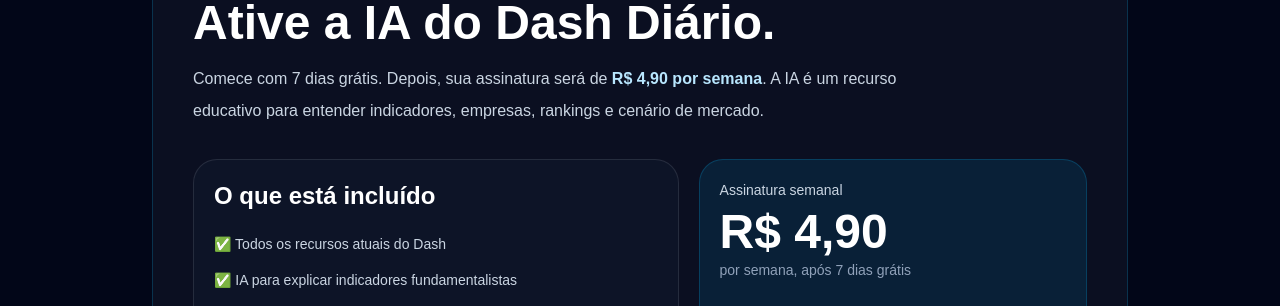
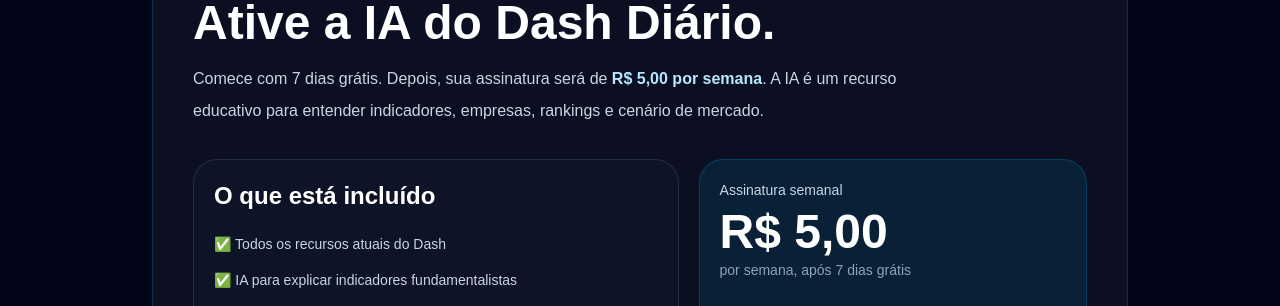
Before and after one commit to cavalheirocaroline0-cyber/radar-fundamentalista, a Next.js app in the folder frontend/: page /checkout in a window 1280 px wide. Shown: the part 207-513 px from the top of the page. Built offline with nearby package versions, Linux system fonts and the light colour scheme; no server answers.

Commit message:
Ajusta oferta premium para cinco reais semanais

```diff
--- a/frontend/src/app/checkout/page.tsx
+++ b/frontend/src/app/checkout/page.tsx
@@ -20,7 +20,7 @@ export default function CheckoutPage() {
 
           <p className="mt-4 max-w-3xl text-base leading-8 text-slate-300">
             Comece com 7 dias grátis. Depois, sua assinatura será de
-            <strong className="text-sky-200"> R$ 4,90 por semana</strong>.
+            <strong className="text-sky-200"> R$ 5,00 por semana</strong>.
             A IA é um recurso educativo para entender indicadores, empresas,
             rankings e cenário de mercado.
           </p>
@@ -51,7 +51,7 @@ export default function CheckoutPage() {
               </p>
 
               <p className="mt-2 text-5xl font-black text-white">
-                R$ 4,90
+                R$ 5,00
               </p>
 
               <p className="mt-1 text-sm text-slate-400">
--- a/frontend/src/app/ia/page.tsx
+++ b/frontend/src/app/ia/page.tsx
@@ -149,7 +149,7 @@ export default function IAPage() {
             <p className="mt-4 max-w-3xl text-base leading-8 text-slate-300">
               Você pode continuar usando o Dash gratuitamente para acompanhar empresas,
               rankings, indicadores e watchlist. Para usar a IA, ative o Premium com
-              7 dias grátis e depois R$ 4,90 por semana.
+              7 dias grátis e depois R$ 5,00 por semana.
             </p>
 
             <div className="mt-8 grid gap-5 md:grid-cols-2">
@@ -176,7 +176,7 @@ export default function IAPage() {
                 </h2>
 
                 <p className="mt-3 text-sm leading-7 text-slate-300">
-                  Primeira semana grátis. Depois, R$ 4,90 por semana.
+                  Primeira semana grátis. Depois, R$ 5,00 por semana.
                 </p>
 
                 <Link
--- a/frontend/src/components/PlanosHome.tsx
+++ b/frontend/src/components/PlanosHome.tsx
@@ -87,7 +87,7 @@ export default function PlanosHome() {
               </p>
 
               <p className="mt-3 text-sm leading-6 text-slate-300">
-                Depois, apenas <strong className="text-sky-200">R$ 4,90 por semana</strong>.
+                Depois, apenas <strong className="text-sky-200">R$ 5,00 por semana</strong>.
                 Cancele quando quiser.
               </p>
             </div>
```
